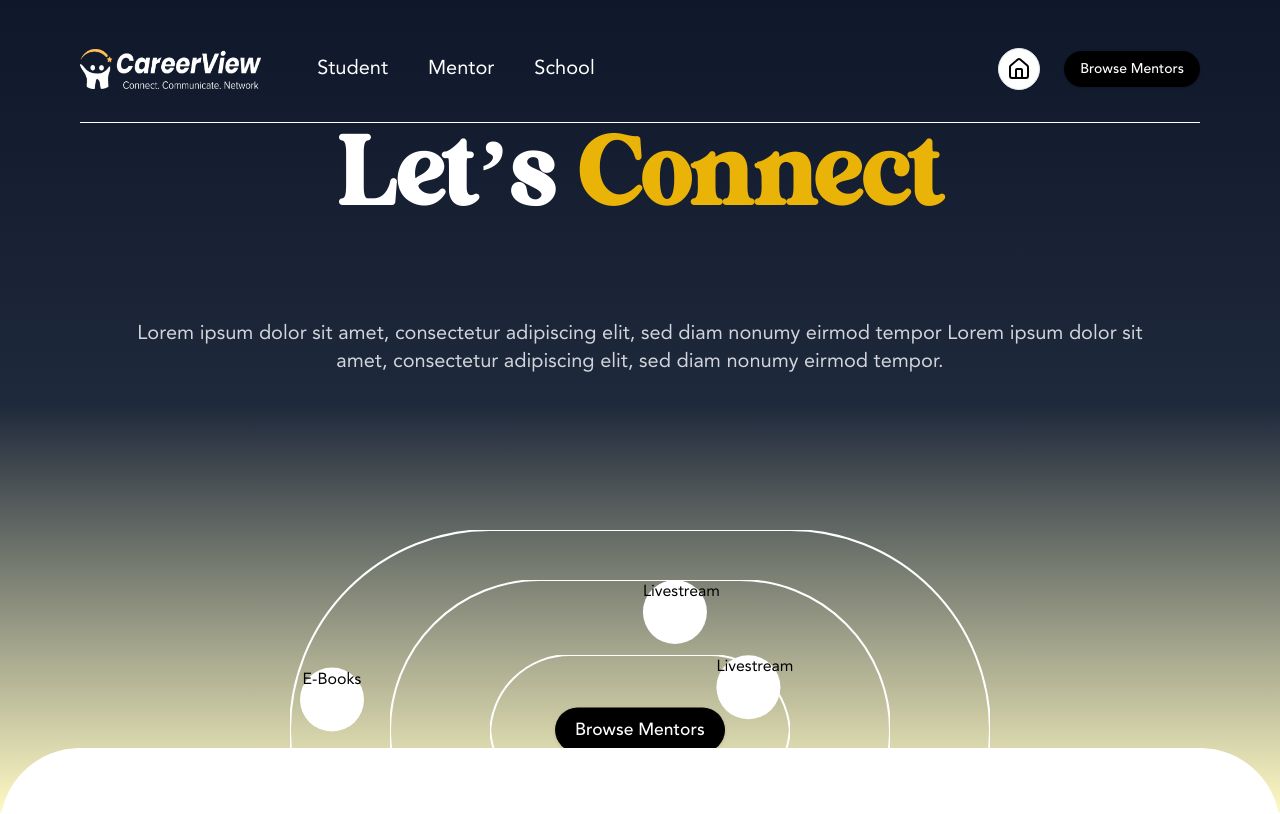
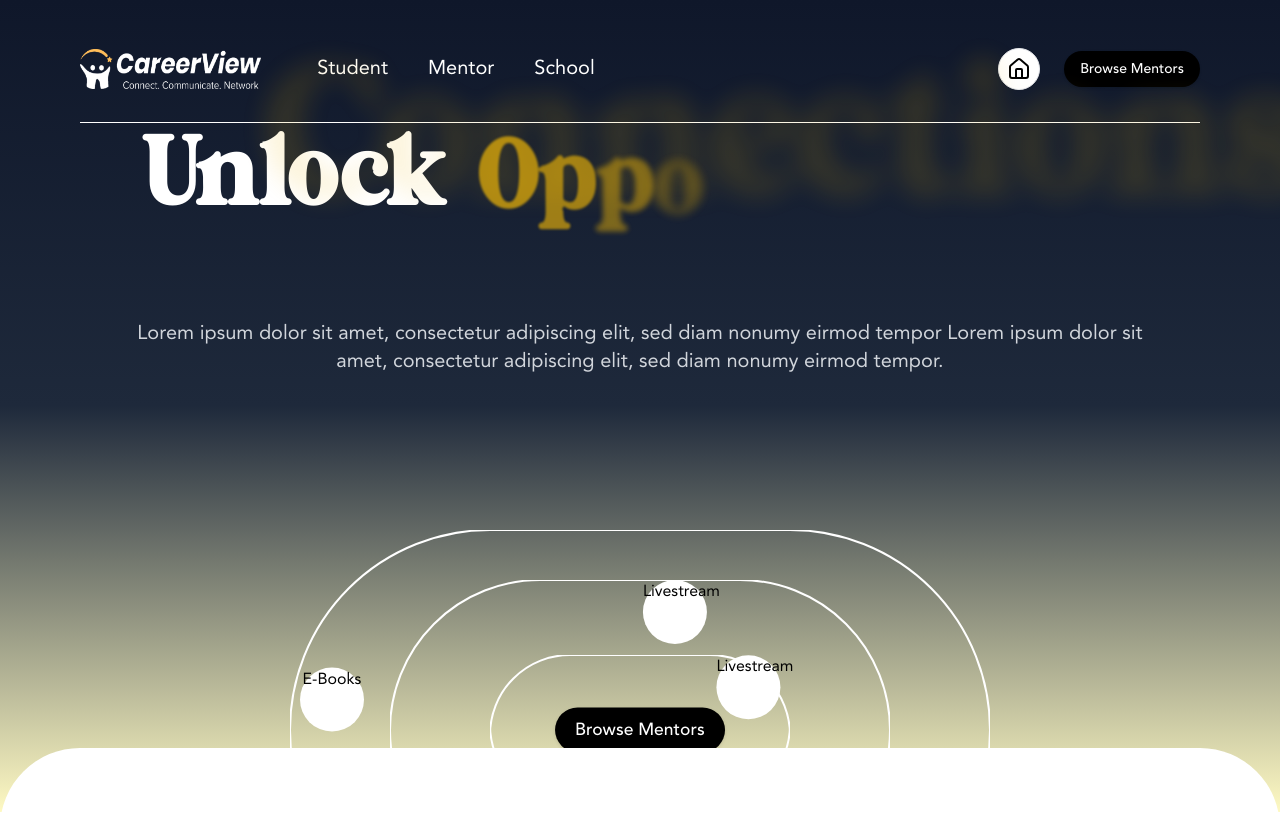
Before and after one commit to ZvityTeam/career-view-ui-dev, a React (Vite) app: page / in a window 1280 px wide. Shown: the top 814 px of the page. Built offline with nearby package versions, Linux system fonts and the light colour scheme; a web font is replaced by a local one.

Commit message:
Added flip words.

```diff
--- a/src/components/hero/Hero.tsx
+++ b/src/components/hero/Hero.tsx
@@ -1,13 +1,20 @@
 import { RectOrbitFramer } from '../rect-orbit-framer/RectOrbitFramer.tsx';
 import { Button } from '../button/Button.tsx';
+import { FlipWords } from '../ui/flip-words.tsx';
 
+const flipWords = ['Opportunities', 'Pathways', 'Connections'];
 export const Hero = () => {
   return (
     <section className='flex min-h-screen flex-col items-center justify-center gap-52 space-y-32 bg-gradient-to-b from-slate-900 via-slate-800 to-yellow-100 py-16 pt-32 text-center'>
       {/* Heading */}
       <div className='space-y-24'>
         <h1 className='text-8xl font-bold text-white'>
-          Let’s <span className='text-yellow-500'>Connect</span>
+          Unlock{' '}
+          <FlipWords
+            duration={1500}
+            words={flipWords}
+            className={'text-yellow-500'}
+          />
         </h1>
 
         {/* Subheading */}
--- /dev/null
+++ b/src/components/ui/flip-words.tsx
@@ -0,0 +1,97 @@
+'use client';
+import { useCallback, useEffect, useState } from 'react';
+import { AnimatePresence, motion } from 'framer-motion';
+import { cn } from '../../utils/cn.ts';
+
+export const FlipWords = ({
+  words,
+  duration = 3000,
+  className,
+}: {
+  words: string[];
+  duration?: number;
+  className?: string;
+}) => {
+  const [currentWord, setCurrentWord] = useState(words[0]);
+  const [isAnimating, setIsAnimating] = useState<boolean>(false);
+
+  const startAnimation = useCallback(() => {
+    const word = words[words.indexOf(currentWord) + 1] || words[0];
+    setCurrentWord(word);
+    setIsAnimating(true);
+  }, [currentWord, words]);
+
+  useEffect(() => {
+    if (!isAnimating)
+      setTimeout(() => {
+        startAnimation();
+      }, duration);
+  }, [isAnimating, duration, startAnimation]);
+
+  return (
+    <AnimatePresence
+      onExitComplete={() => {
+        setIsAnimating(false);
+      }}
+    >
+      <motion.div
+        initial={{
+          opacity: 0,
+          y: 10,
+        }}
+        animate={{
+          opacity: 1,
+          y: 0,
+        }}
+        transition={{
+          type: 'spring',
+          stiffness: 100,
+          damping: 10,
+        }}
+        exit={{
+          opacity: 0,
+          y: -40,
+          x: 40,
+          filter: 'blur(8px)',
+          scale: 2,
+          position: 'absolute',
+        }}
+        className={cn(
+          'relative z-10 inline-block px-2 text-left text-neutral-900',
+          className
+        )}
+        key={currentWord}
+      >
+        {/* edit suggested by Sajal: https://x.com/DewanganSajal */}
+        {currentWord.split(' ').map((word, wordIndex) => (
+          <motion.span
+            key={word + wordIndex}
+            initial={{ opacity: 0, y: 10, filter: 'blur(8px)' }}
+            animate={{ opacity: 1, y: 0, filter: 'blur(0px)' }}
+            transition={{
+              delay: wordIndex * 0.3,
+              duration: 0.3,
+            }}
+            className='inline-block whitespace-nowrap'
+          >
+            {word.split('').map((letter, letterIndex) => (
+              <motion.span
+                key={word + letterIndex}
+                initial={{ opacity: 0, y: 10, filter: 'blur(8px)' }}
+                animate={{ opacity: 1, y: 0, filter: 'blur(0px)' }}
+                transition={{
+                  delay: wordIndex * 0.3 + letterIndex * 0.05,
+                  duration: 0.2,
+                }}
+                className='inline-block'
+              >
+                {letter}
+              </motion.span>
+            ))}
+            <span className='inline-block'>&nbsp;</span>
+          </motion.span>
+        ))}
+      </motion.div>
+    </AnimatePresence>
+  );
+};
```
